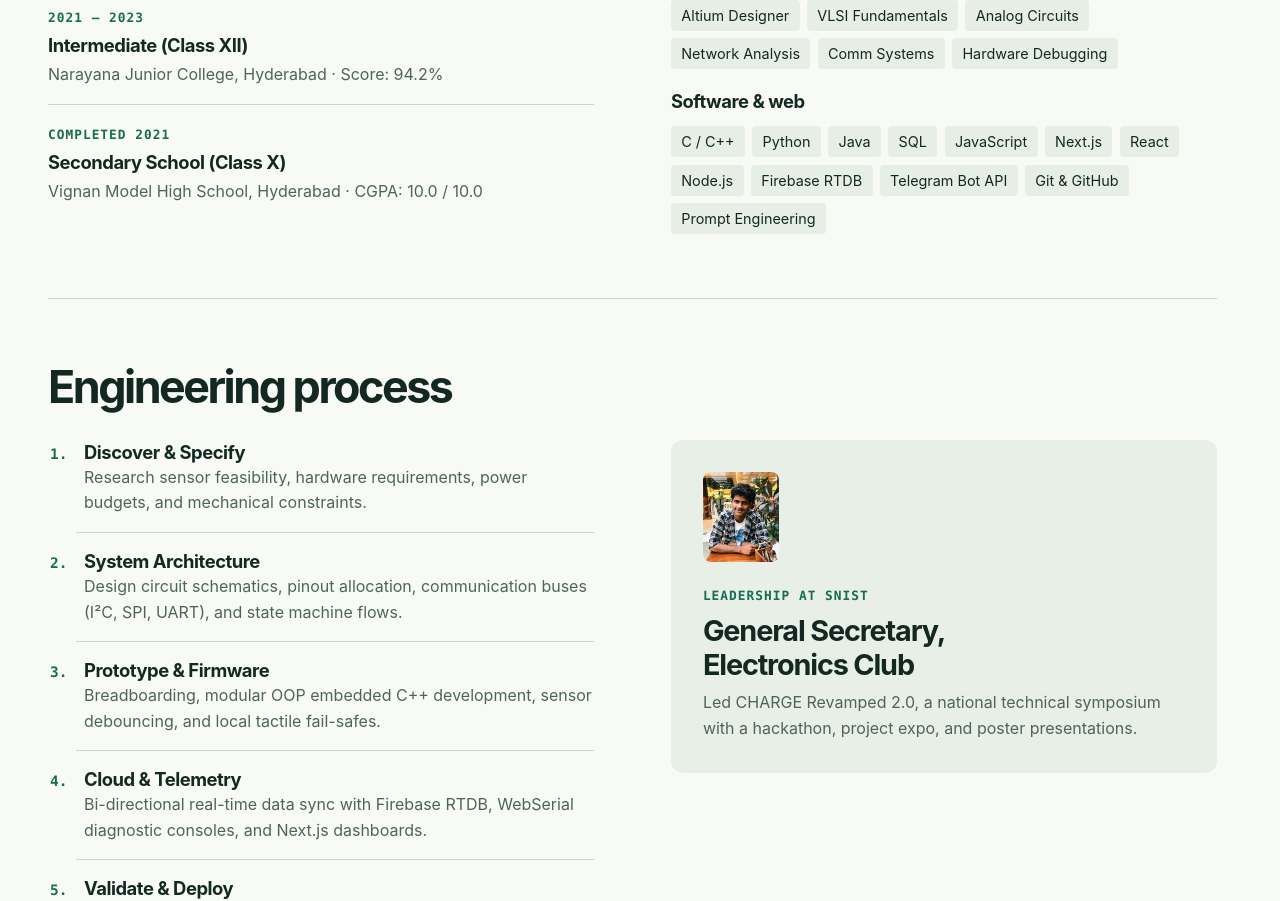
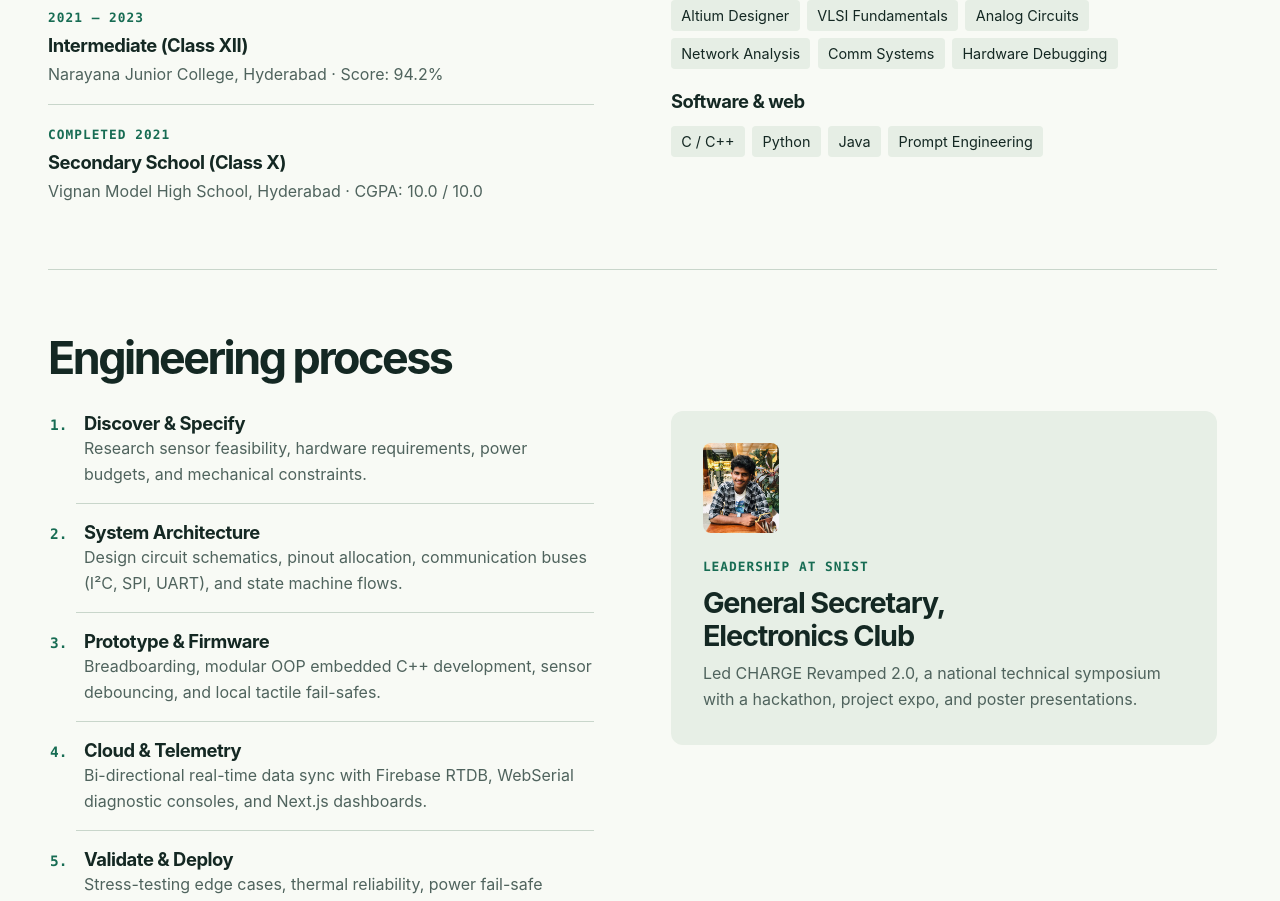
Before and after one commit to ajithhhak/portfolio, a Next.js app: page / in a window 1280 px wide. Shown: the part 1914-2815 px from the top of the page. Built offline with nearby package versions, Linux system fonts and the light colour scheme.

Commit message:
Trim the portfolio software skills list

```diff
--- a/app/page.js
+++ b/app/page.js
@@ -279,9 +279,7 @@ const hardwareSkills = [
 ];
 
 const softwareSkills = [
-  'C / C++', 'Python', 'Java', 'SQL',
-  'JavaScript', 'Next.js', 'React', 'Node.js',
-  'Firebase RTDB', 'Telegram Bot API', 'Git & GitHub',
+  'C / C++', 'Python', 'Java',
   'Prompt Engineering'
 ];
 
```
